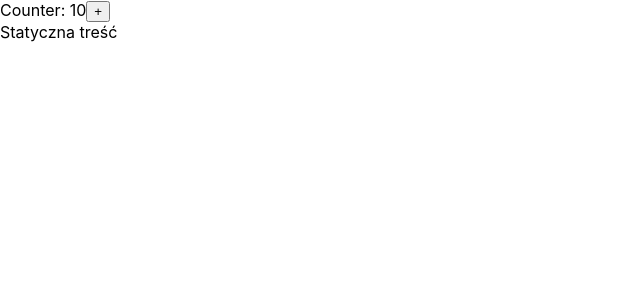
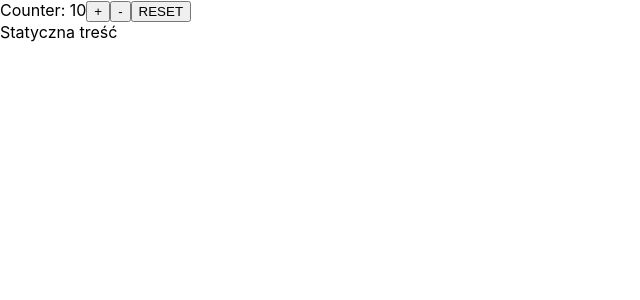
Before and after one commit to KajBialas/stacja-it-react-hooks-workshop-2, a React (Create React App) app: page / in a window 1280 px wide. Shown: the top 300 px of the page, without its empty margins (0-640 px from the left). Built offline with nearby package versions, Linux system fonts and the light colour scheme.

Commit message:
Final issue2

```diff
--- a/src/Counter.js
+++ b/src/Counter.js
@@ -4,11 +4,15 @@ function Counter() {
   const [counterValue, setCounterValue] = useState(10);
   const handleIncrementCounter = () => setCounterValue(counterValue + 1);
   const handleSafeIncrementCounter = () => setCounterValue(prevCounter => prevCounter + 1);
+  const handleSafeDecrementCounter = () => setCounterValue(prevCounter => prevCounter - 1);
+  const handleResetCounter = () => setCounterValue(0);
 
   return (
     <div>
       Counter: {counterValue}
       <button onClick={handleSafeIncrementCounter}>+</button>
+      <button onClick={handleSafeDecrementCounter}>-</button>
+      <button onClick={handleResetCounter}>RESET</button>
     </div>
   )
 }
```
